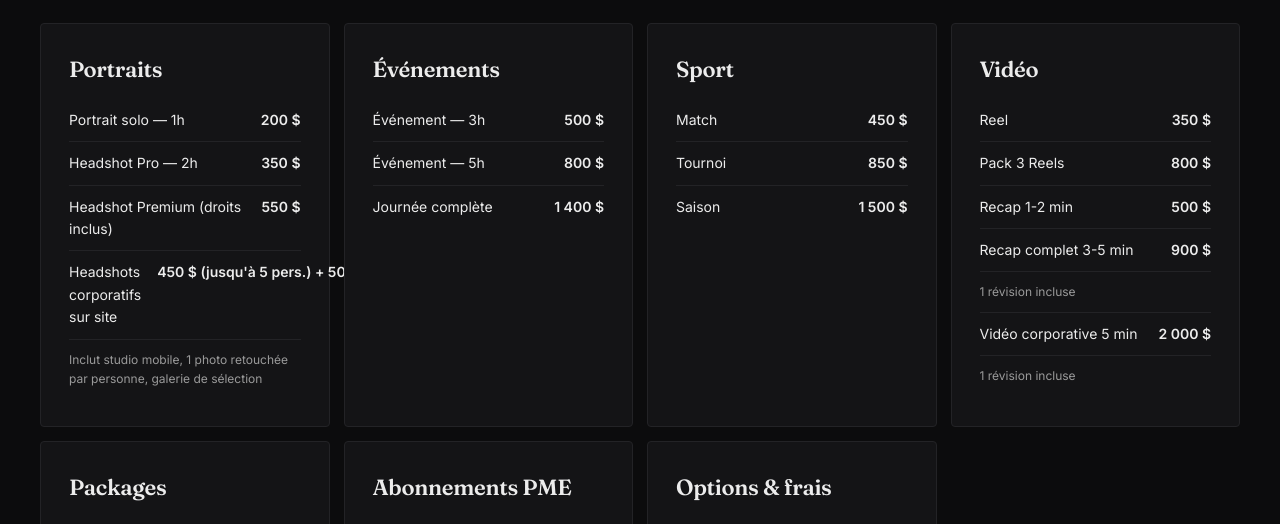
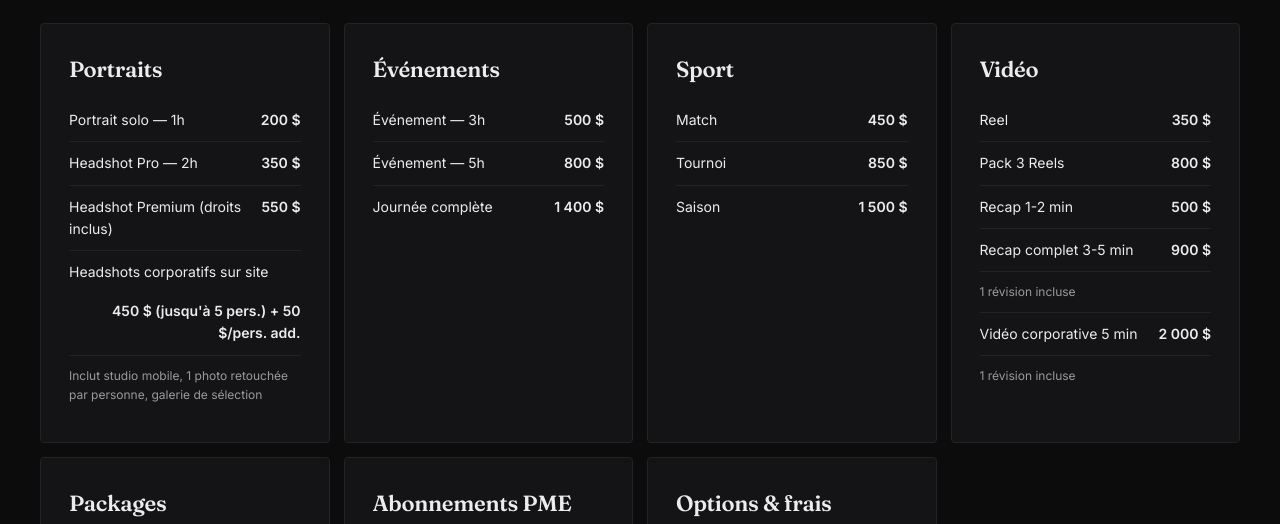
Before and after one commit to tmotais/TMM, a website: page tarifs.html in a window 1280 px wide. Shown: the part 232-756 px from the top of the page. Drawn offline with Linux system fonts and the light colour scheme.

Commit message:
fix(design): empêche le débordement des libellés/prix dans les encadrés tarifs

```diff
--- a/styles.css
+++ b/styles.css
@@ -73,9 +73,10 @@ nav.site .links a:hover, nav.site .links a.active { color: var(--text); }
 .card-grid { display: grid; grid-template-columns: repeat(auto-fit, minmax(280px, 1fr)); gap: 14px; }
 .panel { background: var(--surface); border: 1px solid var(--line); border-radius: var(--radius); padding: 28px; }
 .panel h3 { font-size: 22px; margin-bottom: 12px; }
-.price-row { display: flex; justify-content: space-between; padding: 10px 0; font-size: 14px; border-bottom: 1px solid var(--line); }
+.price-row { display: flex; justify-content: space-between; align-items: baseline; gap: 16px; flex-wrap: wrap; padding: 10px 0; font-size: 14px; border-bottom: 1px solid var(--line); }
 .price-row:last-child { border-bottom: none; }
-.price-row .pr { color: var(--text); font-weight: 600; white-space: nowrap; margin-left: 16px; }
+.price-row .pl { min-width: 0; flex: 1 1 55%; overflow-wrap: break-word; }
+.price-row .pr { color: var(--text); font-weight: 600; margin-left: auto; text-align: right; overflow-wrap: anywhere; }
 .price-cat { font-size: 11px; letter-spacing: 0.1em; text-transform: uppercase; color: var(--dim); margin: 22px 0 6px; }
 
 /* Accès galerie */
```
